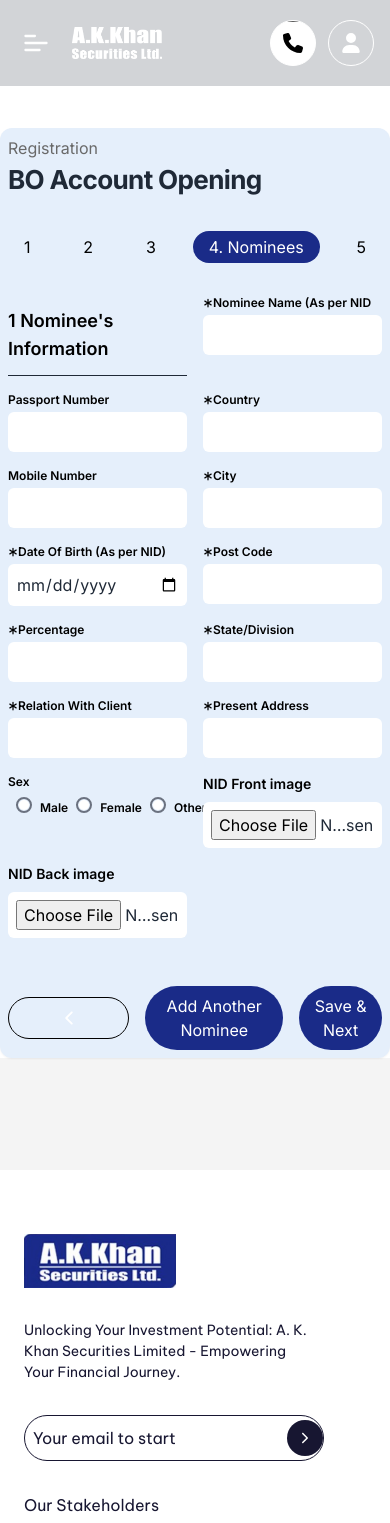
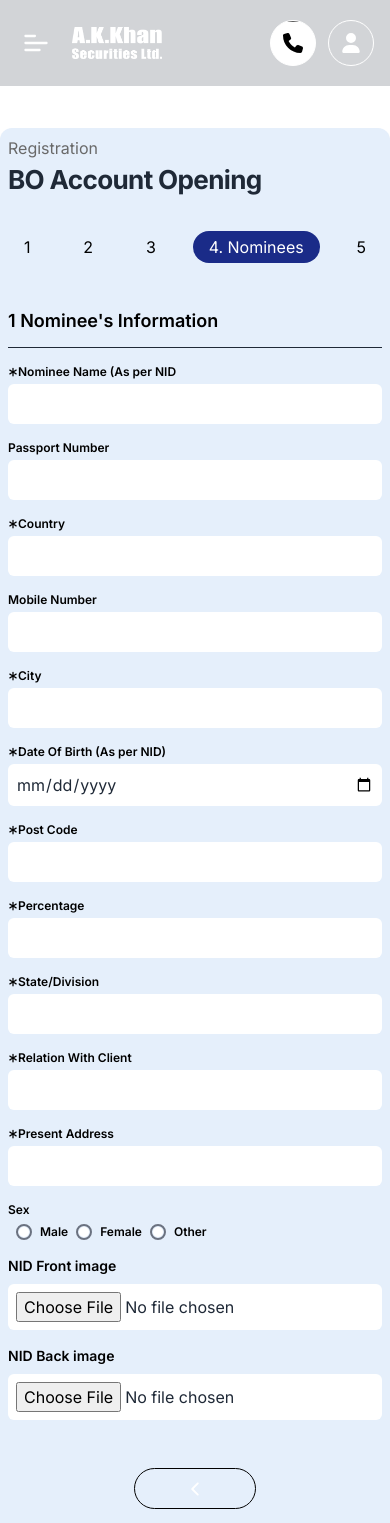
Before and after one commit to emran-binhasan/temp-repo, a React (Vite) app: page /open-bo-account/nominees in a window 390 px wide. Shown: the top 1523 px of the page. Built offline with nearby package versions, Linux system fonts and the light colour scheme.

Commit message:
minor changes

```diff
--- a/src/pages/BOAccount/account_pages/AccountNominees.jsx
+++ b/src/pages/BOAccount/account_pages/AccountNominees.jsx
@@ -33,30 +33,6 @@ const AccountNominees = () => {
 		],
 	});
 
-	// const handleAddNominee = () => {
-	// 	setFormData((prevData) => ({
-	// 		...prevData,
-	// 		nominees: [
-	// 			...prevData.nominees,
-	// 			{
-	// 				nominee_name: "",
-	// 				passport_number: "",
-	// 				country: "",
-	// 				mobile_number: "",
-	// 				city: "",
-	// 				date_of_birth: "",
-	// 				post_code: "",
-	// 				percentage: "",
-	// 				state: "",
-	// 				relation_with_client: "",
-	// 				present_address: "",
-	// 				sex: "",
-	// 				nid_front_image: null,
-	// 				nid_back_image: null,
-	// 			},
-	// 		],
-	// 	}));
-	// };
 	const handleAddNominee = () => {
 		setFormData((prevData) => {
 			const newIndex = prevData.nominees.length + 1;
@@ -95,35 +71,6 @@ const AccountNominees = () => {
 		}
 	};
 
-	// const handleChange = (index, field, value) => {
-	// 	setFormData((prevData) => ({
-	// 		...prevData,
-	// 		nominees: prevData.nominees.map((nominee, i) =>
-	// 			i === index ? { ...nominee, [field]: value } : nominee
-	// 		),
-	// 	}));
-	// };
-
-	// const handleImageChange = (index, field, file) => {
-	// 	if (!file || !file.type.startsWith("image/")) {
-	// 		console.error("Invalid file type. Please select an image.");
-	// 		return;
-	// 	}
-
-	// 	const reader = new FileReader();
-
-	// 	reader.onload = (e) => {
-	// 		setFormData((prevData) => ({
-	// 			...prevData,
-	// 			nominees: prevData.nominees.map((nominee, i) =>
-	// 				i === index ? { ...nominee, [field]: e.target.result } : nominee
-	// 			),
-	// 		}));
-	// 	};
-
-	// 	reader.readAsDataURL(file);
-	// };
-
 	useEffect(() => {
 		const savedData = JSON.parse(localStorage.getItem("formData")) || [];
 		const currentPageData = savedData.find((page) => page.id === pageId);
@@ -132,15 +79,6 @@ const AccountNominees = () => {
 		}
 	}, [pageId]);
 
-	// const handleChange = (index, field, value) => {
-	// 	setFormData((prevData) => ({
-	// 		...prevData,
-
-	// 		nominees: prevData.nominees.map((nominee, i) =>
-	// 			i === index ? { ...nominee, [field]: value } : nominee
-	// 		),
-	// 	}));
-	// };
 	const handleChange = (index, field, value) => {
 		setFormData((prevData) => ({
 			...prevData,
@@ -150,35 +88,6 @@ const AccountNominees = () => {
 		}));
 	};
 
-	// const handleImageUpload = (file, index, field) => {
-	// 	if (!file || !file.type.startsWith("image/")) {
-	// 		console.error("Invalid file type. Please select an image.");
-	// 		return;
-	// 	}
-
-	// 	const reader = new FileReader();
-
-	// 	reader.onload = (e) => {
-	// 		setFormData((prevData) => ({
-	// 			...prevData,
-	// 			nominees: prevData.nominees.map((nominee, i) =>
-	// 				i === index ? { ...nominee, [field]: e.target.result } : nominee
-	// 			),
-	// 		}));
-	// 	};
-
-	// 	new Compressor(file, {
-	// 		quality: 0.8,
-	// 		maxWidth: 1000,
-	// 		maxHeight: 1000,
-	// 		success(result) {
-	// 			reader.readAsDataURL(result);
-	// 		},
-	// 		error(err) {
-	// 			console.error("Compression failed:", err);
-	// 		},
-	// 	});
-	// };
 	const handleImageUpload = (file, index, field) => {
 		if (!file || !file.type.startsWith("image/")) {
 			console.error("Invalid file type. Please select an image.");
@@ -209,29 +118,14 @@ const AccountNominees = () => {
 		});
 	};
 
-	// const handleSubmit = (e) => {
-	// 	e.preventDefault();
-
-	// 	console.log("Selected values:", formData);
-
-	// 	const savedData = JSON.parse(localStorage.getItem("formData")) || [];
-	// 	const updatedData = savedData.filter((page) => page.id !== pageId);
-
-	// 	updatedData.push({ ...formData, id: pageId });
-	// 	localStorage.setItem("formData", JSON.stringify(updatedData));
-
-	// console.log("Form submitted. Updated data:", updatedData);
-	// 	navigate("/open-bo-account/nominees");
-	// };
 	const handleSubmit = (e) => {
 		e.preventDefault();
-		console.log("Selected values:", formData);
 		const savedData = JSON.parse(localStorage.getItem("formData")) || [];
 		const updatedData = savedData.filter((page) => page.id !== pageId);
 
 		updatedData.push({ ...formData, id: pageId });
 		localStorage.setItem("formData", JSON.stringify(updatedData));
-		console.log("Form submitted. Updated data:", updatedData);
+
 		navigate("/open-bo-account/nominees");
 	};
 
@@ -245,7 +139,7 @@ const AccountNominees = () => {
 				{formData.nominees.map((nominee, index) => (
 					<div
 						key={index}
-						className="grid grid-cols-2 gap-4 lg:grid-cols-2"
+						className="grid grid-cols-1 gap-4 lg:grid-cols-2"
 					>
 						<h4 className="w-full col-span-1 py-3 text-lg font-semibold border-b lg:col-span-2 border-dhusor">
 							{index + 1} Nominee&apos;s Information
@@ -401,7 +295,7 @@ const AccountNominees = () => {
 				))}
 			</div>
 
-			<div className="flex items-center justify-end mt-12 lg:col-span-2 gap-x-4">
+			<div className="flex flex-col items-center justify-end gap-4 mt-12">
 				<FloatingButton
 					icon={IoIosArrowBack}
 					borderColor="white"
--- a/src/utils/Button.jsx
+++ b/src/utils/Button.jsx
@@ -4,7 +4,7 @@ const Button = ({ content, classStyle, type, icon, handleClick }) => {
 	return (
 		<>
 			<button
-				className={`px-2 py-2 text-white rounded-full up lg:px-7 ${classStyle}`}
+				className={`px-4 py-2 text-white whitespace-nowrap rounded-full up lg:px-7 ${classStyle}`}
 				type={type}
 				onClick={handleClick}
 			>
--- a/src/utils/RadioGroup.jsx
+++ b/src/utils/RadioGroup.jsx
@@ -4,7 +4,7 @@ import { FaAsterisk } from "react-icons/fa6";
 const RadioGroup = ({ classStyle, label, name, options, value, onChange, required }) => {
 	return (
 		<div className="space-y-1 md:space-y-2">
-			<label className="flex items-center justify-start text-xs font-semibold md:text-sm">
+			<label className="flex items-center justify-start text-xs font-semibold md:text-sm mb-1.5">
 				{required && <FaAsterisk className="w-2.5 h-2.5 md:w-3 md:h-3" />}
 				{label}
 			</label>
@@ -26,9 +26,7 @@ const RadioGroup = ({ classStyle, label, name, options, value, onChange, require
 						<span className="flex items-center justify-center w-4 h-4 border-2 border-gray-500 rounded-full peer-checked:border-nill peer-checked:bg-nill">
 							<div className="w-2.5 h-2.5 bg-white rounded-full"></div>
 						</span>
-						<span className="text-xs font-semibold md:text-sm mt-1.5 md:mt-0">
-							{option.label}
-						</span>
+						<span className="text-xs font-semibold md:text-sm md:mt-0">{option.label}</span>
 					</label>
 				))}
 			</div>
```
